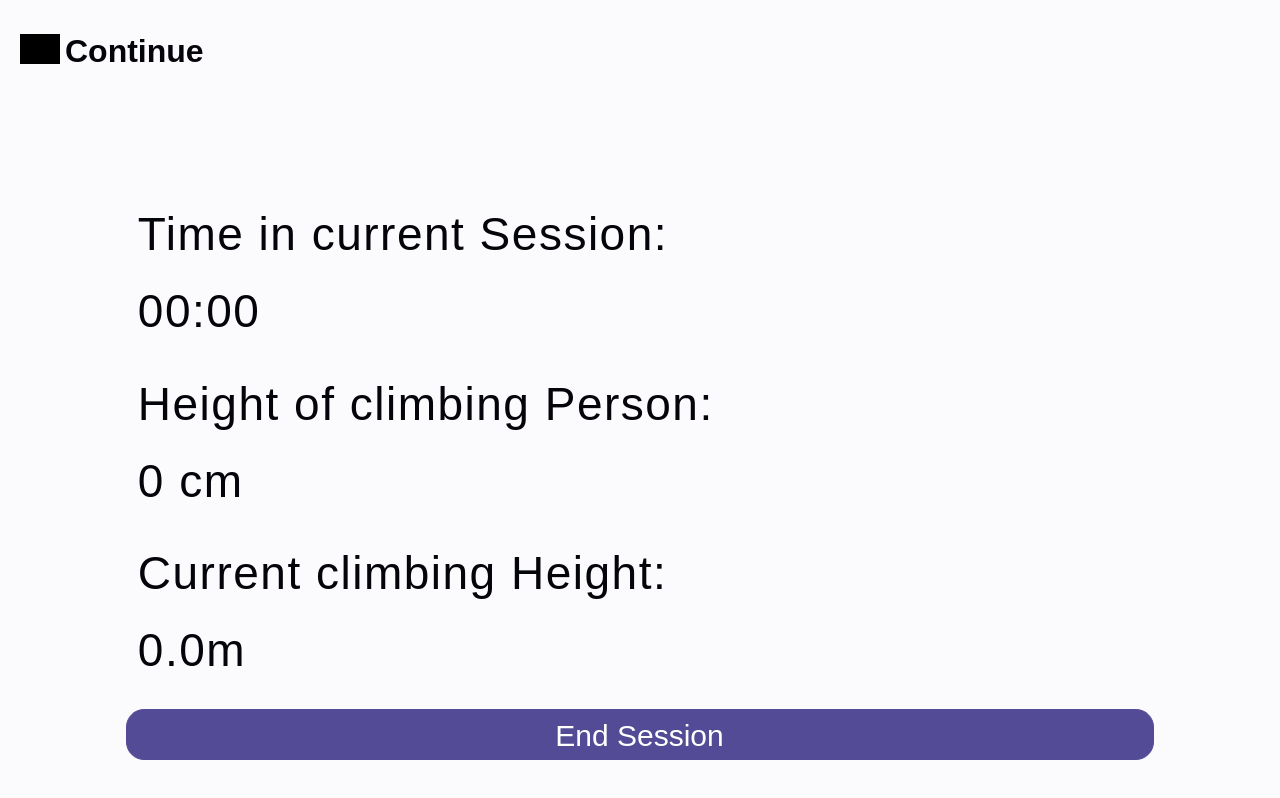
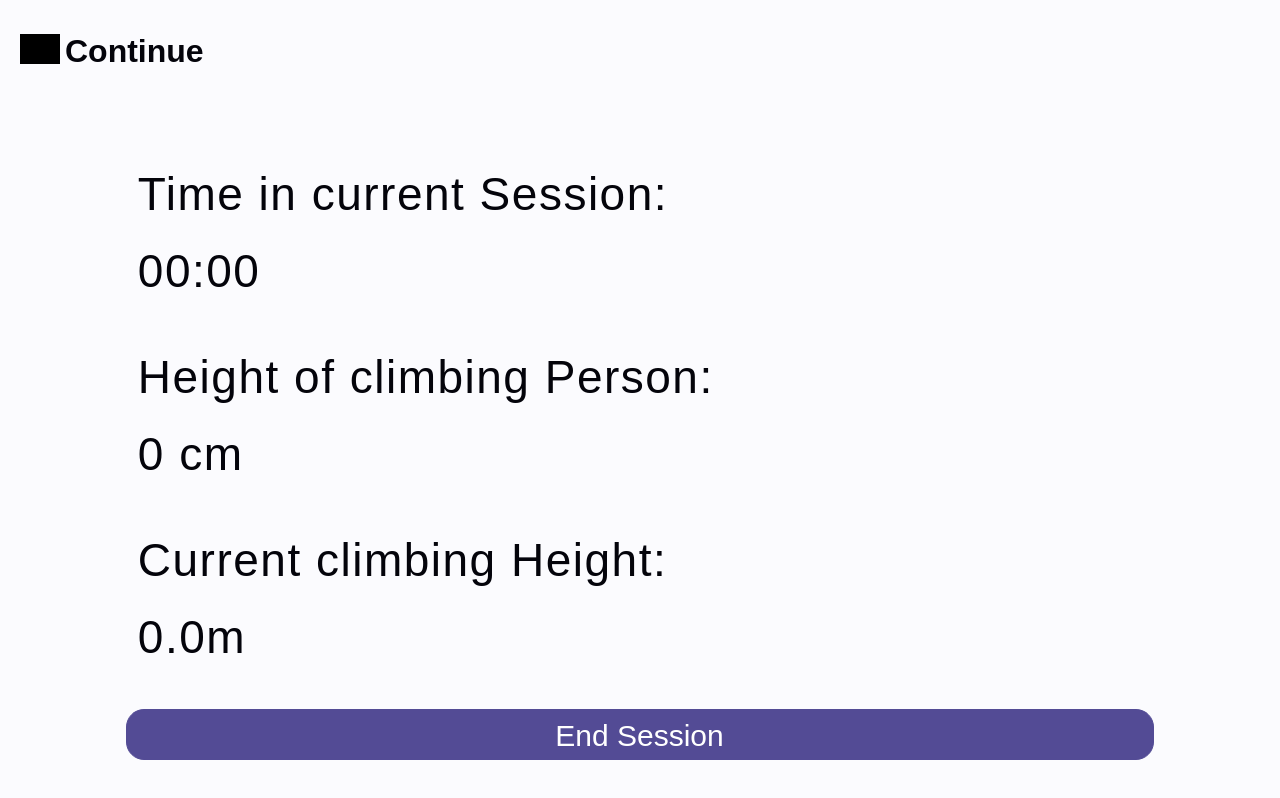
Before and after one commit to melanie-bauer/BoulderingAssistant_VueApp, a Vue app: page /overview in a window 1280 px wide. Built offline with nearby package versions, Linux system fonts and the light colour scheme; no server answers; grey boxes are pictures that could not be loaded; a web font is replaced by a local one.

Commit message:
added changes

```diff
--- a/src/components/HeightToggleButton.vue
+++ b/src/components/HeightToggleButton.vue
@@ -96,7 +96,7 @@ label{
 .height-markers {
   display: flex;
   flex-direction: column;
-  gap: 4rem;
+  gap: 3rem;
   align-items: center;
   width: 70%;
 }
--- a/src/components/ProjectInfos.vue
+++ b/src/components/ProjectInfos.vue
@@ -22,12 +22,10 @@ export default defineComponent({
   </div>
 </template>
 
-
 <style scoped>
 .container {
   padding: var(--spacing-m);
 }
 
 
-
 </style>
--- a/src/views/Overview.vue
+++ b/src/views/Overview.vue
@@ -149,7 +149,7 @@ onMounted(async () => {
    width: 100vw;
   height: calc(var(--vh, 1vh) * 100);
   padding-bottom: 40px;
-  padding-top: 25vh;
+  padding-top: 20vh;
 }
 
 video {
```
